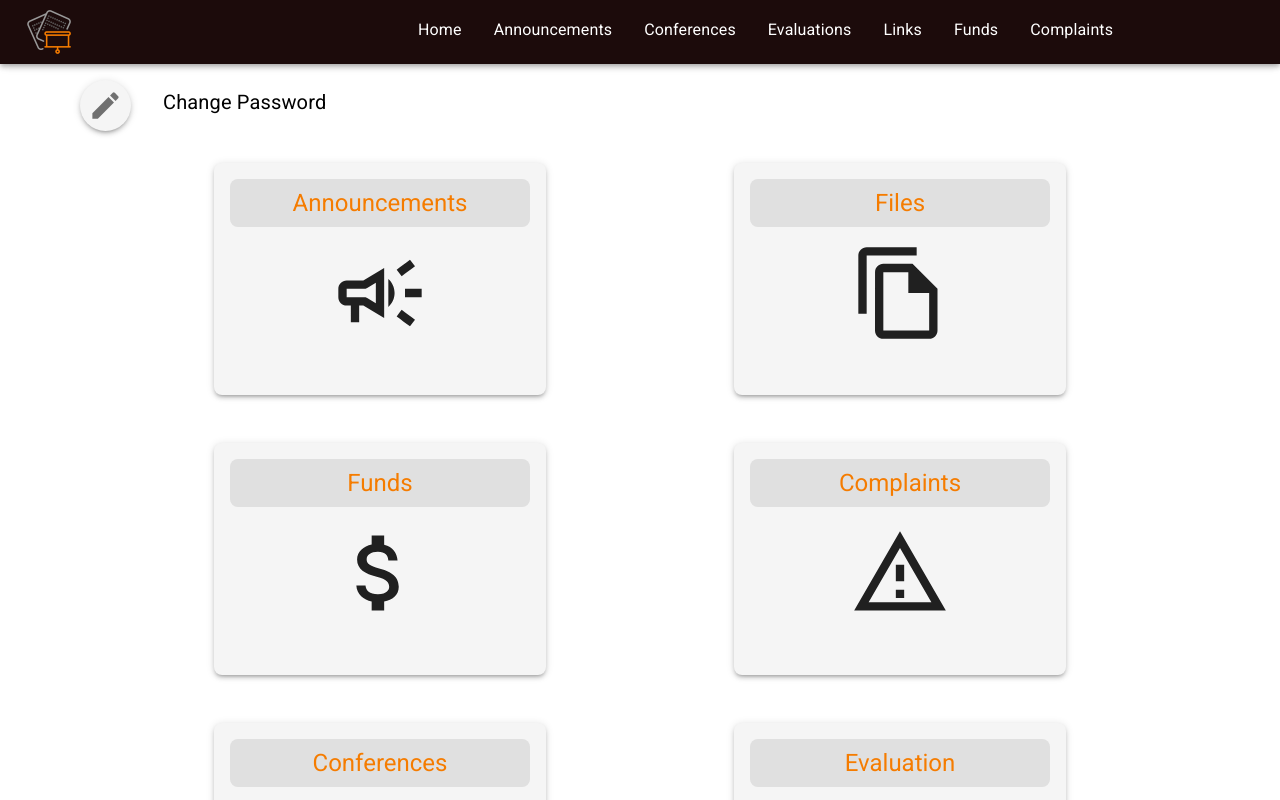
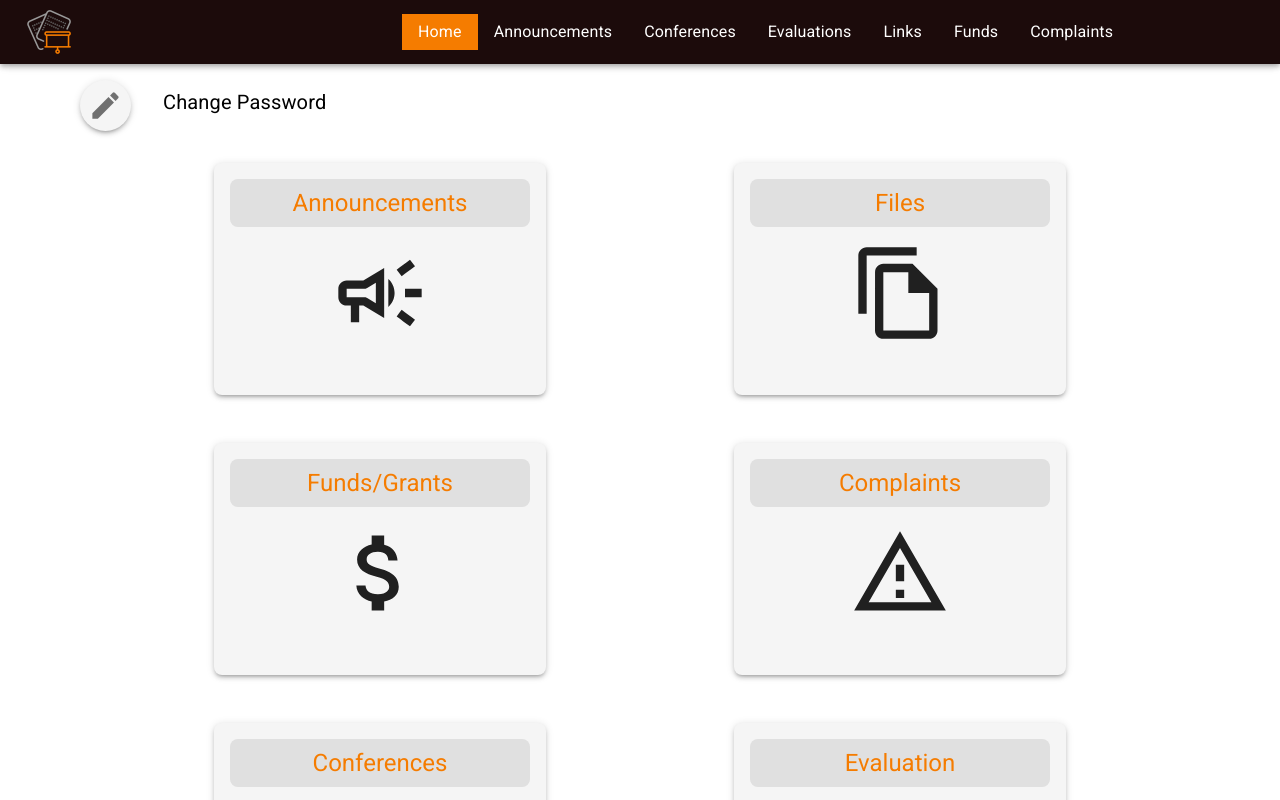
Before and after one commit to miladghantous/GUC-Site, a React (Vite) app in the folder frontend/: page /home in a window 1280 px wide. Shown: the top 800 px of the page. Built offline with nearby package versions, Linux system fonts and the light colour scheme; sample sign-in values are in the browser's storage.

Commit message:
few modifications

```diff
--- a/frontend/package.json
+++ b/frontend/package.json
@@ -7,7 +7,8 @@
     "dev": "vite",
     "build": "tsc && vite build",
     "lint": "eslint . --ext ts,tsx --report-unused-disable-directives --max-warnings 0",
-    "preview": "vite preview"
+    "preview": "vite preview",
+    "start": "nodemon server.js"
   },
   "dependencies": {
     "@emotion/react": "^11.13.0",
--- a/frontend/src/components/NavBar.tsx
+++ b/frontend/src/components/NavBar.tsx
@@ -3,7 +3,7 @@ import Toolbar from "@mui/material/Toolbar";
 import MenuItem from "@mui/material/MenuItem";
 import Box from "@mui/material/Box";
 import { styled } from "@mui/system";
-import { Link } from "react-router-dom";
+import { Link, useLocation } from "react-router-dom";
 import logo from "../assets/logo.png";
 import { useNavigate } from "react-router-dom";
 import LogoutIcon from "@mui/icons-material/Logout";
@@ -20,8 +20,14 @@ const StyledMenuItem = styled(MenuItem)({
   },
 });
 
+const ActiveMenuItem = styled(StyledMenuItem)({
+  // color: "#F57C00", // Change color when active
+    backgroundColor: "#F57C00",
+});
+
 const Navbar = () => {
   const navigate = useNavigate();
+  const location = useLocation();
 
   const role = sessionStorage.getItem("role");
   const isAdmin = role === "ADMIN";
@@ -29,13 +35,16 @@ const Navbar = () => {
 
   const handleLogout = async () => {
     try {
-      const response = await fetch(`${import.meta.env.VITE_API_URL}/api/user/logout`, {
+      const response = await fetch(
+        `${import.meta.env.VITE_API_URL}/api/user/logout`,
+        {
           method: "POST",
           credentials: "include",
           headers: {
             "Content-Type": "application/json",
           },
-      });
+        }
+      );
       if (response.ok) {
         const message = await response.json();
         console.log(message);
@@ -55,7 +64,7 @@ const Navbar = () => {
   return (
     <StyledAppBar position="fixed">
       <Toolbar>
-        <Link to={"/home"}>
+        <Link to="/home">
           <Box
             component="img"
             src={logo}
@@ -72,21 +81,33 @@ const Navbar = () => {
           }}
         >
           <Box component={Link} to="/home" sx={{ textDecoration: "none" }}>
+            {location.pathname === "/home" ? (
+              <ActiveMenuItem>Home</ActiveMenuItem>
+            ) : (
               <StyledMenuItem>Home</StyledMenuItem>
+            )}
           </Box>
           <Box
             component={Link}
             to="/announcements"
             sx={{ textDecoration: "none" }}
           >
+            {location.pathname === "/announcements" ? (
+              <ActiveMenuItem>Announcements</ActiveMenuItem>
+            ) : (
               <StyledMenuItem>Announcements</StyledMenuItem>
+            )}
           </Box>
           <Box
             component={Link}
             to="/conferences"
             sx={{ textDecoration: "none" }}
           >
+            {location.pathname === "/conferences" ? (
+              <ActiveMenuItem>Conferences</ActiveMenuItem>
+            ) : (
               <StyledMenuItem>Conferences</StyledMenuItem>
+            )}
           </Box>
           {isAdmin ? (
             <Box
@@ -94,7 +115,11 @@ const Navbar = () => {
               to="/evaluationsAdmin"
               sx={{ textDecoration: "none" }}
             >
+              {location.pathname === "/evaluationsAdmin" ? (
+                <ActiveMenuItem>Evaluations</ActiveMenuItem>
+              ) : (
                 <StyledMenuItem>Evaluations</StyledMenuItem>
+              )}
             </Box>
           ) : (
             <Box
@@ -102,14 +127,26 @@ const Navbar = () => {
               to="/evaluationsInstructor"
               sx={{ textDecoration: "none" }}
             >
+              {location.pathname === "/evaluationsInstructor" ? (
+                <ActiveMenuItem>Evaluations</ActiveMenuItem>
+              ) : (
                 <StyledMenuItem>Evaluations</StyledMenuItem>
+              )}
             </Box>
           )}
           <Box component={Link} to="/filelinks" sx={{ textDecoration: "none" }}>
+            {location.pathname === "/filelinks" ? (
+              <ActiveMenuItem>Links</ActiveMenuItem>
+            ) : (
               <StyledMenuItem>Links</StyledMenuItem>
+            )}
           </Box>
           <Box component={Link} to="/funds" sx={{ textDecoration: "none" }}>
+            {location.pathname === "/funds" ? (
+              <ActiveMenuItem>Funds</ActiveMenuItem>
+            ) : (
               <StyledMenuItem>Funds</StyledMenuItem>
+            )}
           </Box>
           {isAdmin ? (
             <Box
@@ -117,7 +154,11 @@ const Navbar = () => {
               to="/complaintsAdmin"
               sx={{ textDecoration: "none" }}
             >
+              {location.pathname === "/complaintsAdmin" ? (
+                <ActiveMenuItem>Complaints</ActiveMenuItem>
+              ) : (
                 <StyledMenuItem>Complaints</StyledMenuItem>
+              )}
             </Box>
           ) : (
             <Box
@@ -125,10 +166,15 @@ const Navbar = () => {
               to="/complaintsInstructor"
               sx={{ textDecoration: "none" }}
             >
+              {location.pathname === "/complaintsInstructor" ? (
+                <ActiveMenuItem>Complaints</ActiveMenuItem>
+              ) : (
                 <StyledMenuItem>Complaints</StyledMenuItem>
+              )}
             </Box>
           )}
-          {/* code for logout icon */}
+        </Box>
+        {/* Logout Icon */}
         <Box
           sx={{
             marginLeft: 40,
@@ -139,13 +185,12 @@ const Navbar = () => {
               sx={{
                 color: "white",
                 "&:hover": {
-                    backgroundColor: "#F57C00", // Change background color on hover
-                    boxShadow: 6, // Increase shadow on hover
+                  backgroundColor: "#F57C00",
+                  boxShadow: 6,
                 },
               }}
             />
           </IconButton>
-          </Box>
         </Box>
       </Toolbar>
     </StyledAppBar>
--- a/frontend/src/pages/HomeAdmin.tsx
+++ b/frontend/src/pages/HomeAdmin.tsx
@@ -61,7 +61,7 @@ const HomeAdmin = () => {
             link="/filelinks"
           />
           <Card
-            title="Funds"
+            title="Funds/Grants"
             icon={<AttachMoneyOutlinedIcon sx={{ fontSize: 100 }} />}
             link="/funds"
           />
--- a/frontend/src/pages/Homeinstructor.tsx
+++ b/frontend/src/pages/Homeinstructor.tsx
@@ -47,7 +47,7 @@ const HomeInstructor = () => {
             link="/filelinks"
           />
           <Card
-            title="Funds"
+            title="Funds/Grants"
             icon={<AttachMoneyOutlinedIcon sx={{ fontSize: 100 }} />}
             link="/funds"
           />
```
Lines whose indentation alone changed are shown as unchanged.
